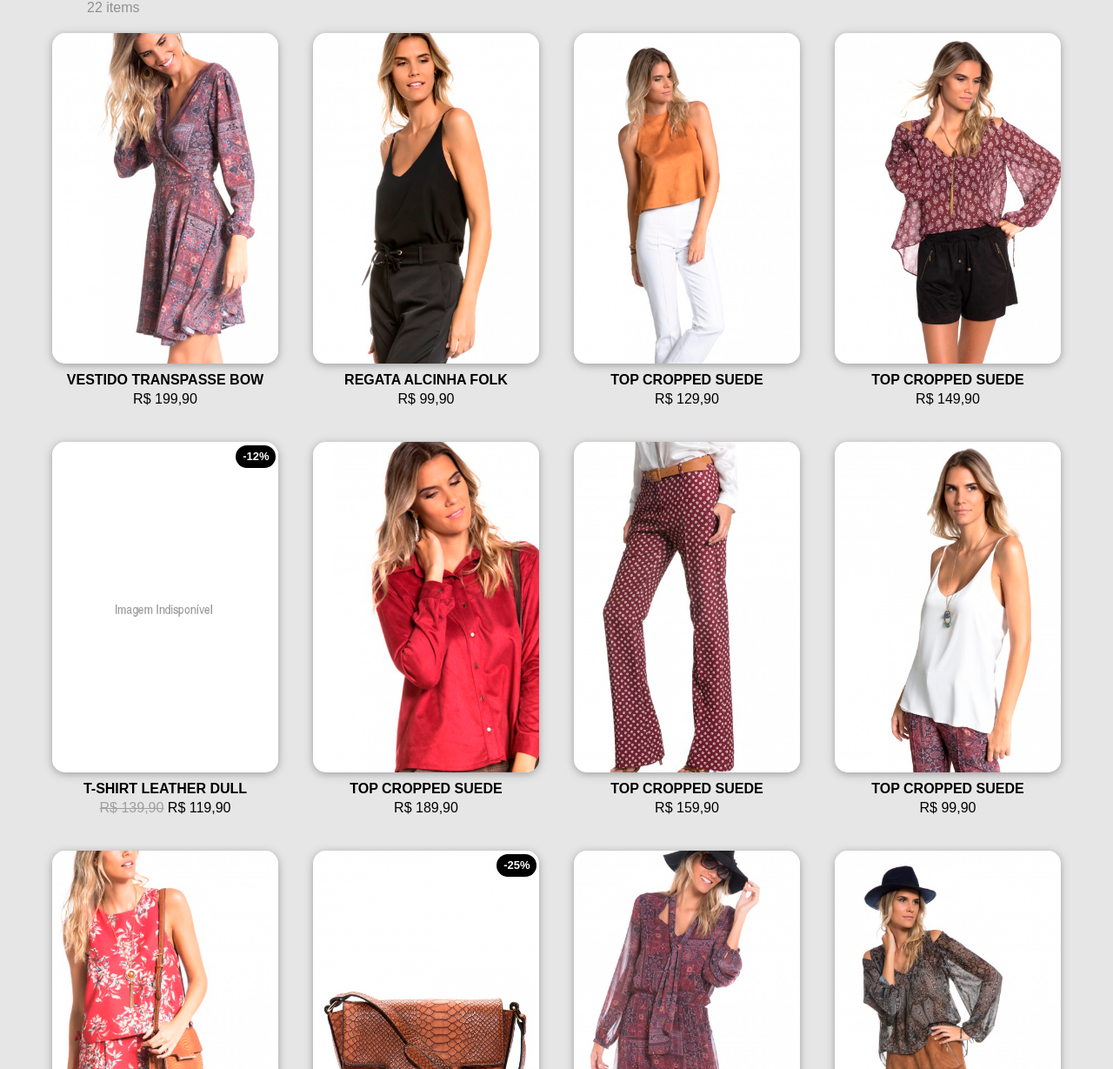
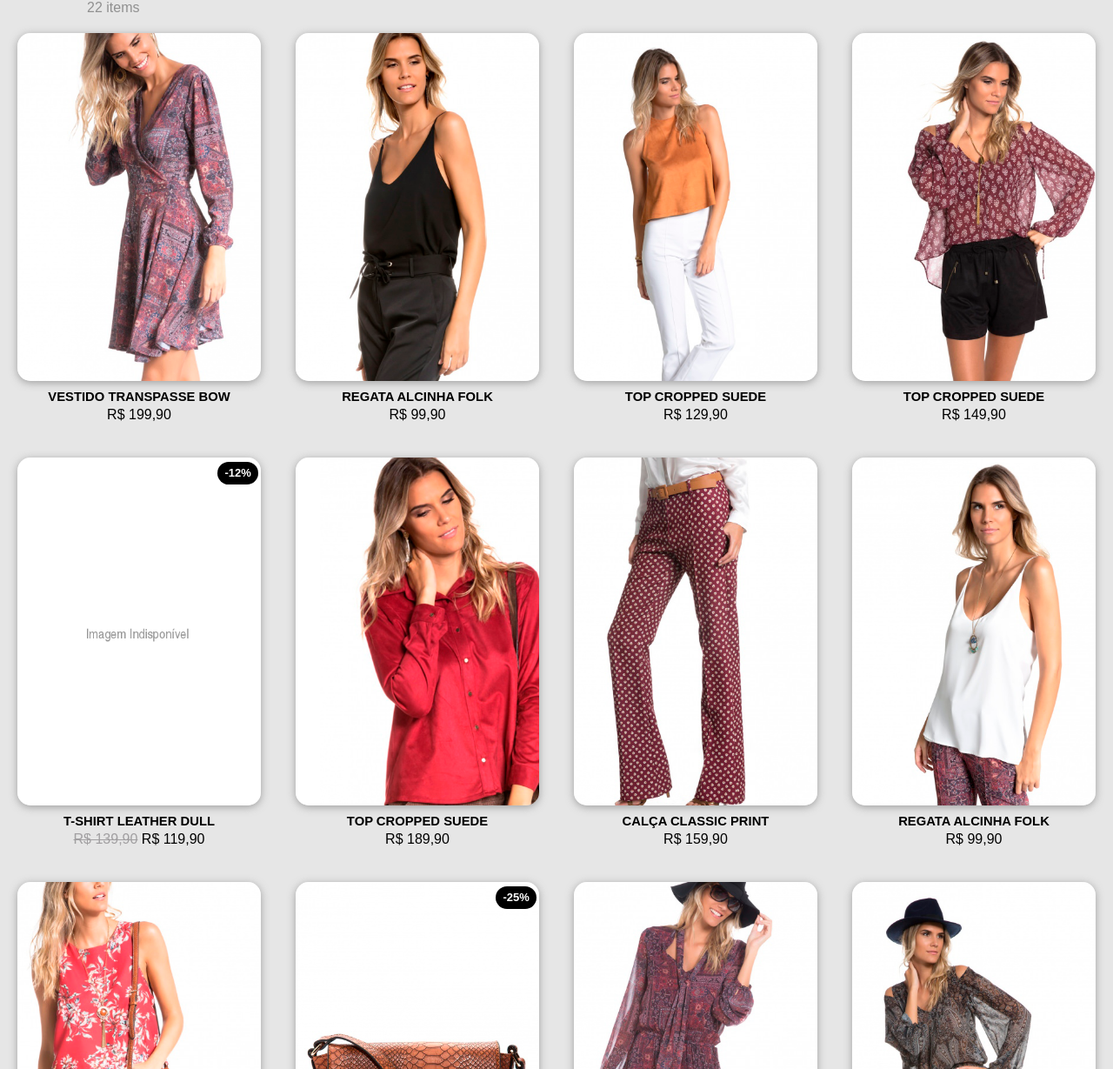
Before and after one commit to AESH9/FashionistaHome, a plain HTML site: page home.html in a window 1280 px wide. Shown: the part 71-1300 px from the top of the page at 87% size. Drawn offline with Linux system fonts and the light colour scheme.

Commit message:
FashionistaHome

```diff
--- a/home.html
+++ b/home.html
@@ -70,20 +70,20 @@
 
     <div class="imagem">
       <div class="img7" onclick="location.href=''"></div>
-      <div href="#" class="legenda">TOP CROPPED SUEDE</div>
+      <div href="#" class="legenda">CALÇA CLASSIC PRINT</div>
       <div href="#" class="preco">R$ 159,90</div>
     </div>
 
     <div class="imagem">
       <div class="img8" onclick="location.href=''"></div>
-      <div href="#" class="legenda">TOP CROPPED SUEDE</div>
+      <div href="#" class="legenda">REGATA ALCINHA FOLK</div>
       <div href="#" class="preco">R$ 99,90</div>
     </div>
 
     <div class="imagem">
       <div class="img9" onclick="location.href=''"></div>
-      <div href="#" class="legenda">TOP CROPPED SUEDE</div>
-      <div href="#" class="preco">R$ 99,90</div>
+      <div href="#" class="legenda">MACAQUINHO ALFAIATARIA PEACE</div>
+      <div href="#" class="preco">R$ 149,90</div>
     </div>
 
     <div class="imagem">
--- a/styles.css
+++ b/styles.css
@@ -39,19 +39,21 @@ body {
 .legenda {
   padding-top: 10px;
   text-align: center;
+  font-size: 14.8px;
 }
 
 .preco {
   padding-top: 4px;
   font-weight: lighter;
   text-align: center;
+  font-size: 16px;
 }
 
 
 .img1 {
   background: url('./img/IMG_01.png') center center/cover;
-  width: 260px;
-  height: 380px;
+  width: 280px;
+  height: 400px;
   border-radius: 15px;
   box-shadow: 0 2px 10px 0 rgba(136, 136, 136, 0.77);
   cursor: pointer;
@@ -65,8 +67,8 @@ body {
 
 .img2 {
   background: url('./img/IMG_02.png') center center/cover;
-  width: 260px;
-  height: 380px;
+  width: 280px;
+  height: 400px;
   border-radius: 15px;
   box-shadow: 0 2px 10px 0 rgba(136, 136, 136, 0.77);
   cursor: pointer;
@@ -74,8 +76,8 @@ body {
 
 .img3 {
   background: url('./img/IMG_03.png') center center/cover;
-  width: 260px;
-  height: 380px;
+  width: 280px;
+  height: 400px;
   border-radius: 15px;
   box-shadow: 0 2px 10px 0 rgba(136, 136, 136, 0.77);
   cursor: pointer;
@@ -83,8 +85,8 @@ body {
 
 .img4 {
   background: url('./img/IMG_04.png') center center/cover;
-  width: 260px;
-  height: 380px;
+  width: 280px;
+  height: 400px;
   border-radius: 15px;
   box-shadow: 0 2px 10px 0 rgba(136, 136, 136, 0.77);
   cursor: pointer;
@@ -92,8 +94,8 @@ body {
 
 .img5 {
   background: url('./img/IMG_05.png') center center/cover;
-  width: 260px;
-  height: 380px;
+  width: 280px;
+  height: 400px;
   border-radius: 15px;
   box-shadow: 0 2px 10px 0 rgba(136, 136, 136, 0.77);
   cursor: pointer;
@@ -123,8 +125,8 @@ body {
 
 .img6 {
   background: url('./img/IMG_06.png')  center center/cover;
-  width: 260px;
-  height: 380px;
+  width: 280px;
+  height: 400px;
   border-radius: 15px;
   box-shadow: 0 2px 10px 0 rgba(136, 136, 136, 0.77);
   cursor: pointer;
@@ -133,8 +135,8 @@ body {
 
 .img7 {
   background: url('./img/IMG_07.png') center center/cover;
-  width: 260px;
-  height: 380px;
+  width: 280px;
+  height: 400px;
   border-radius: 15px;
   box-shadow: 0 2px 10px 0 rgba(136, 136, 136, 0.77);
   cursor: pointer;
@@ -142,8 +144,8 @@ body {
 
 .img8 {
   background: url('./img/IMG_08.png') center center/cover;
-  width: 260px;
-  height: 380px;
+  width: 280px;
+  height: 400px;
   border-radius: 15px;
   box-shadow: 0 2px 10px 0 rgba(136, 136, 136, 0.77);
   cursor: pointer;
@@ -151,8 +153,8 @@ body {
 
 .img9 {
   background: url('./img/IMG_09.png') center center/cover;
-  width: 260px;
-  height: 380px;
+  width: 280px;
+  height: 400px;
   border-radius: 15px;
   box-shadow: 0 2px 10px 0 rgba(136, 136, 136, 0.77);
   cursor: pointer;
@@ -160,8 +162,8 @@ body {
 
 .img10 {
   background: url('./img/IMG_10.png');
-  max-width: 260px;
-  height: 380px;
+  width: 280px;
+  height: 400px;
   border-radius: 15px;
   box-shadow: 0 2px 10px 0 rgba(136, 136, 136, 0.77);
   cursor: pointer;
@@ -169,8 +171,8 @@ body {
 }
 .img11 {
   background: url('./img/IMG_11.png') center center/cover;
-  max-width: 260px;
-  height: 380px;
+  width: 280px;
+  height: 400px;
   border-radius: 15px;
   box-shadow: 0 2px 10px 0 rgba(136, 136, 136, 0.77);
   cursor: pointer;
@@ -178,8 +180,8 @@ body {
 }
 .img12 {
   background: url('./img/IMG_12.png') center center/cover;
-  max-width: 260px;
-  height: 380px;
+  width: 280px;
+  height: 400px;
   border-radius: 15px;
   box-shadow: 0 2px 10px 0 rgba(136, 136, 136, 0.77);
   cursor: pointer;
```
